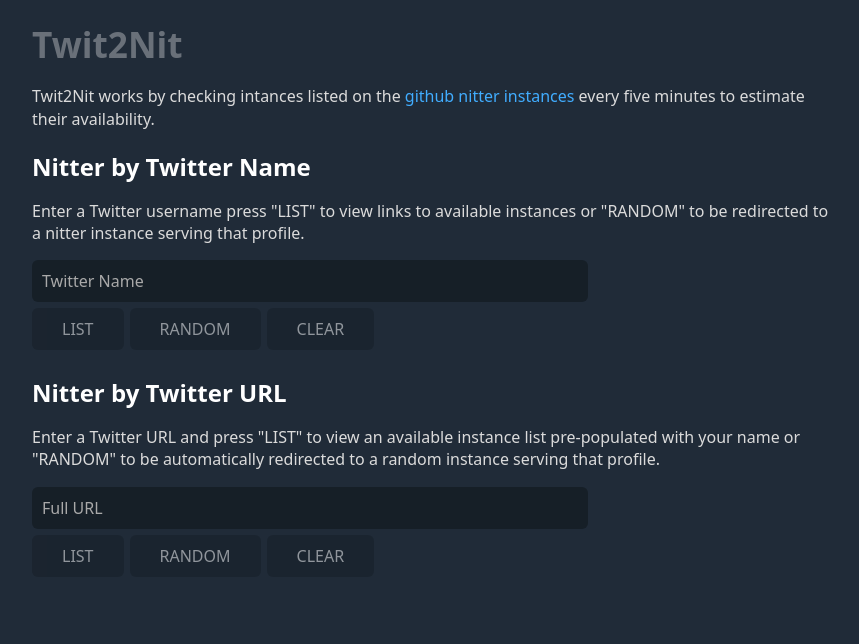
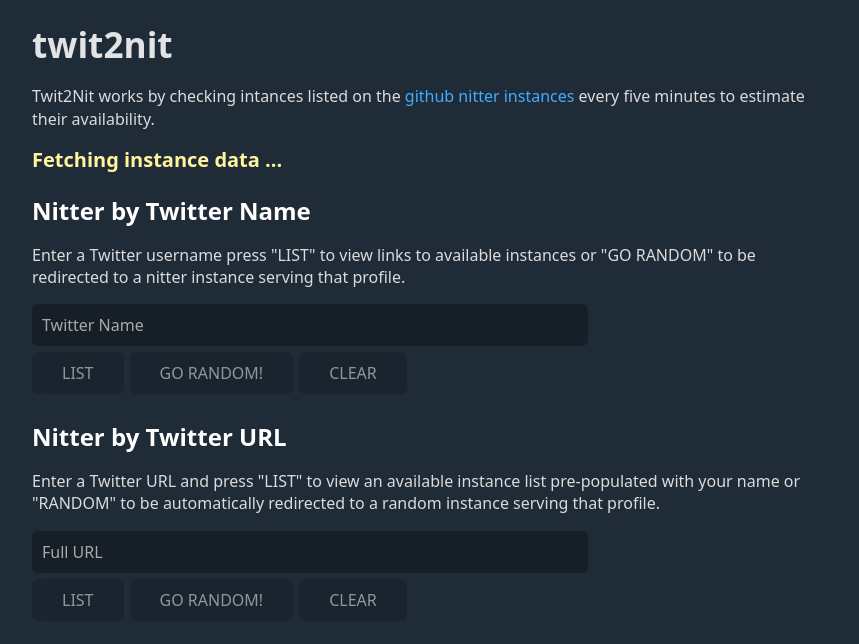
Before and after one commit to ktleary/twit2nit.xyz, a React (Create React App) app: page / in a window 1280 px wide. Shown: the top 644 px of the page, without its empty margins (208-1067 px from the left). Built offline with nearby package versions, Linux system fonts and the light colour scheme; no server answers.

Commit message:
add server endpoint

```diff
--- a/src/App.js
+++ b/src/App.js
@@ -15,13 +15,15 @@
     async function retrieveInstances() {
       setMessage(MESSAGES.FETCHINGDATA);
       const instances = await getInstanceData();
-      setInstances(instances);
-      setMessage("");
+      if (instances.length) {
+        setInstances(instances);
+        setMessage("");
+      } else {
+        setMessage(MESSAGES.NOINSTANCESFOUND);
+      }
     }
     retrieveInstances();
   }, []);
-
-
 
   return (
     <div>
--- a/src/components/header.js
+++ b/src/components/header.js
@@ -1,14 +1,14 @@
 import React from "react";
 
 const linkStyle = {
-  color: "rgba(255, 255, 255, 0.33)",
+  color: "rgba(255, 255, 255, 0.87)",
   textDecoration: "none"
 };
 
 const Header = () => (
   <h1>
     <a href="/" style={linkStyle}>
-      Twit2Nit
+      twit2nit
     </a>
   </h1>
 );
--- a/src/components/name.js
+++ b/src/components/name.js
@@ -22,7 +22,7 @@
       <h2>Nitter by Twitter Name</h2>
       <p>
         Enter a Twitter username press "LIST" to view links to available
-        instances or "RANDOM" to be redirected to a nitter instance serving that
+        instances or "GO RANDOM" to be redirected to a nitter instance serving that
         profile.
       </p>
       <p>
@@ -47,7 +47,7 @@
           disabled={disabled}
           onClick={() => feelingLucky(instanceLinks)}
         >
-          RANDOM
+          GO RANDOM!
         </button>
         <button id="nameClear" disabled={disabled} onClick={() => setName("")}>
           CLEAR
--- a/src/components/url.js
+++ b/src/components/url.js
@@ -66,7 +66,7 @@
           disabled={disabledShowGo}
           onClick={() => feelingLucky(instanceLinks)}
         >
-          RANDOM
+          GO RANDOM!
         </button>
         <button
           id="urlClear"
--- a/src/config.js
+++ b/src/config.js
@@ -7,6 +7,8 @@
   "https://nitter.cc",
 ];
 
-const testing = true;
+const endpoint="/api/goodInstances";
 
-export { testing, testInstances };
+const testing = false;
+
+export { endpoint, testing, testInstances };
--- a/src/services/data.service.js
+++ b/src/services/data.service.js
@@ -1,13 +1,15 @@
-import { testing, testInstances } from "../config";
+import { endpoint, testing, testInstances } from "../config";
 
-const getInstanceData = () => {
+const getInstanceData = async () => {
   if (testing) {
     return new Promise((resolve, reject) => {
       resolve(testInstances);
     });
-  } else {
-    return ["nitter.net"];
   }
+
+  const response = await fetch(endpoint);
+  const instances = await response.json();
+  return instances;
 };
 
 export { getInstanceData };
```
